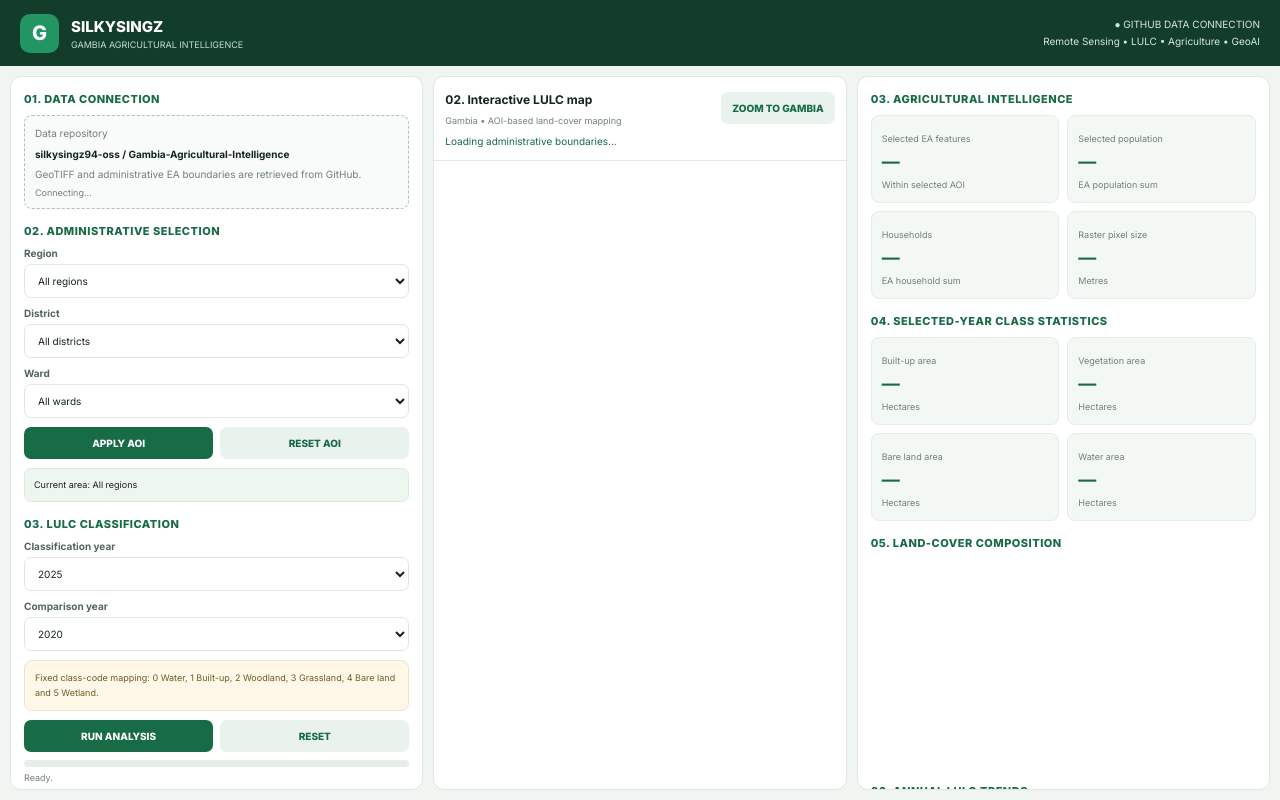
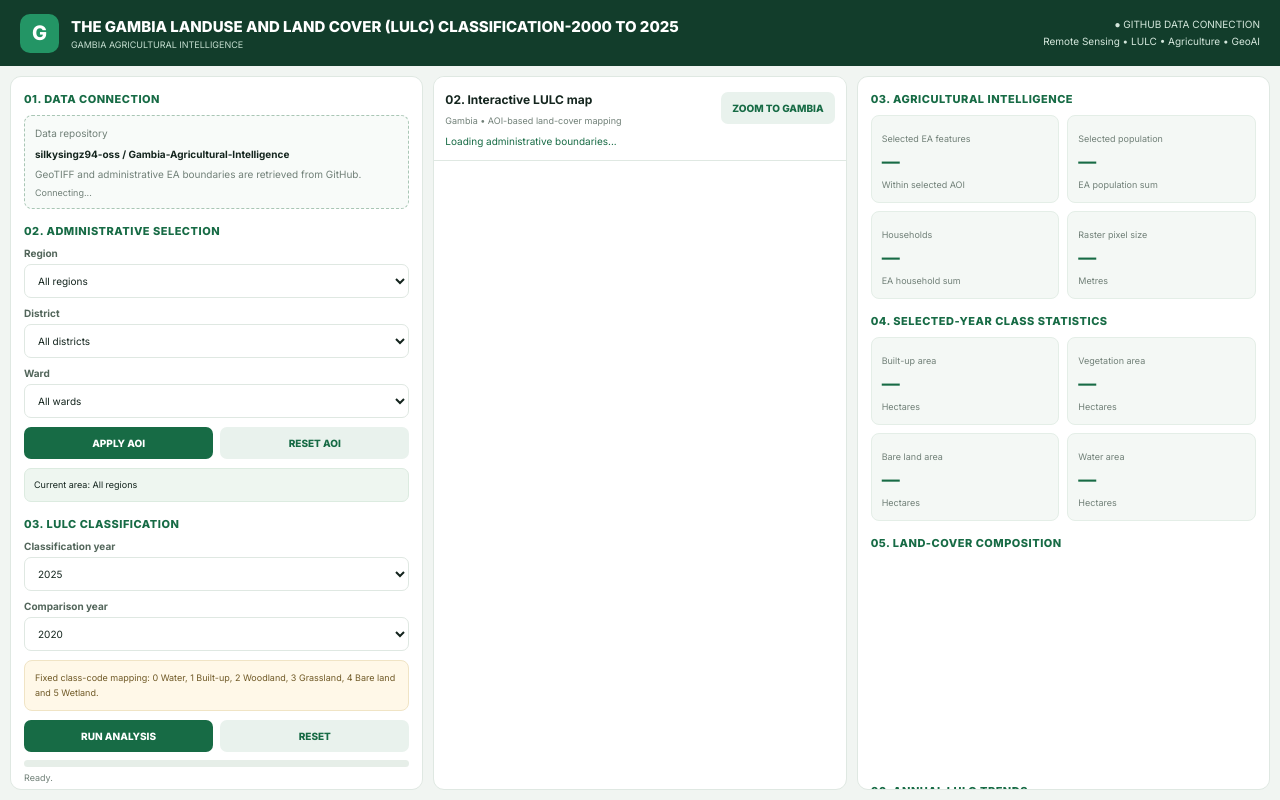
Before and after one commit to silkysingz94-oss/Gambia-Agricultural-Intelligence, a plain HTML site: page index.html in a window 1280 px wide. Drawn offline with nearby package versions, Linux system fonts and the light colour scheme; a script that the page names is missing.

```diff
--- a/index.html
+++ b/index.html
@@ -182,7 +182,7 @@ footer{
   <div class="brand">
     <div class="logo">G</div>
     <div>
-      <h1>SILKYSINGZ</h1>
+      <h1>THE GAMBIA LANDUSE AND LAND COVER (LULC) CLASSIFICATION-2000 TO 2025</h1>
       <small>GAMBIA AGRICULTURAL INTELLIGENCE</small>
     </div>
   </div>
```
